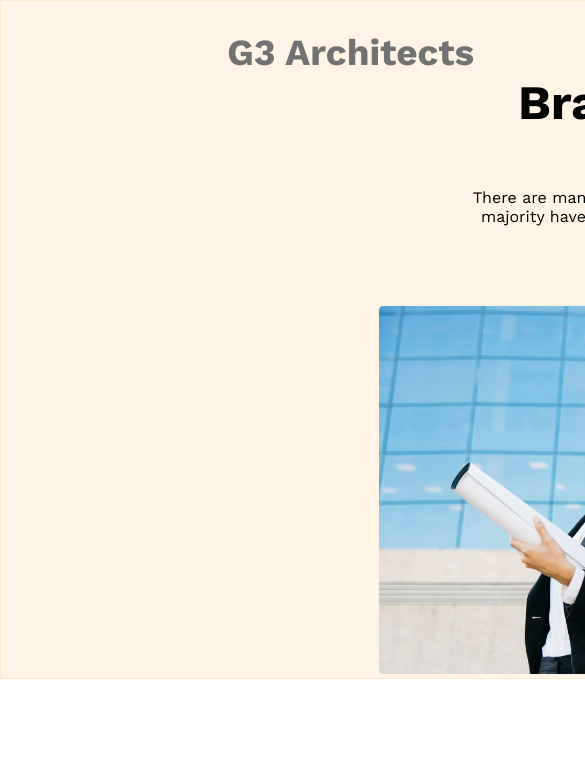
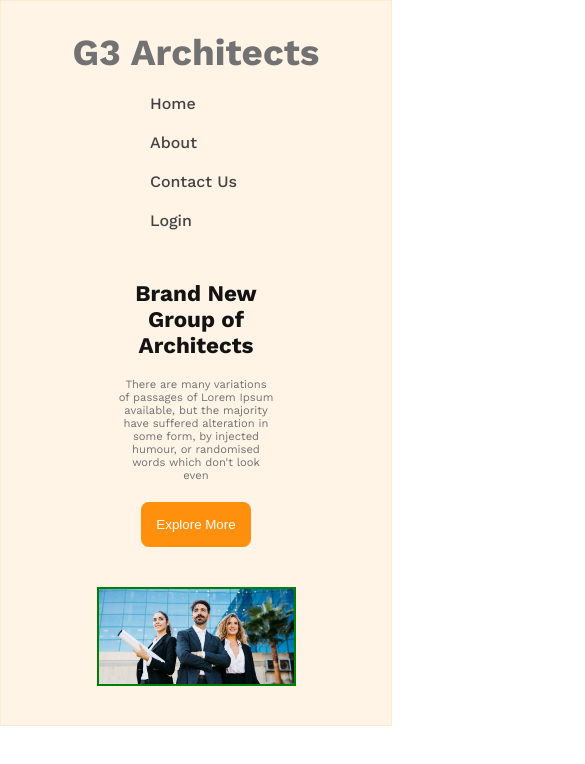
Before and after one commit to always-mohammad-ali/group-of-architects, a plain HTML site: page index.html in a window 390 px wide. Shown: the top 764 px of the page, 585 px wide, since content can reach past the window. Drawn offline with nearby package versions, Linux system fonts and the light colour scheme; a web font is replaced by a local one.

Commit message:
responsive banner done for small device

```diff
--- a/index.html
+++ b/index.html
@@ -21,11 +21,11 @@
         </nav>
         <div class="banner">
             <div class="banner-content">
-                <h1 class="banner-title">Brand New Group of Architects</h1>
-                <p class="banner-description">There are many variations of passages of Lorem Ipsum available, but the majority have suffered alteration in some form, by injected humour, or randomised words which don't look even</p>
+                <h1 class="banner-title dark-1">Brand New Group of Architects</h1>
+                <p class="banner-description dark-3">There are many variations of passages of Lorem Ipsum available, but the majority have suffered alteration in some form, by injected humour, or randomised words which don't look even</p>
                 <button class="primary-btn">Explore More</button>
             </div>
-            <div>
+            <div class="img-div">
                 <img class="banner-img" src="images/banner.png" alt="">
             </div>
 
--- a/styles/style.css
+++ b/styles/style.css
@@ -28,14 +28,23 @@
     color: #727272;
 }
 
-body{
+/* body{
     width: 1513px;
+
+} */
+
+.primary-btn{
+    background-color: #FF900E;
+    color: white;
+    border-radius: 8px;
+    border: none;
+    padding: 15px;
 
 }
 
 /* Header styles */
 .header{
-    width: 100%;
+    width: 99.9%;
     margin: 0 auto;
     background-color: rgba(255, 144, 14, 0.1);
 
@@ -80,16 +89,49 @@ body{
     margin-bottom: 40px;
 
 }
+.img-div{
+    margin-bottom: 35px;
+}
 .banner-img{
     width: 50%;
 
-    /* border: 2px solid green; */
-
+    border: 2px solid green;
     margin: 0 auto;
 }
 
 .banner-title{
-    font-size: 3rem;
-    /* padding: 0px 90px; */
+    font-size: 2rem;
+    margin-top: 30px;
+    padding: 40px 120px;
+
 
 }
+
+.banner-description{
+    font-size: 0.7rem;
+    margin-bottom: 20px;
+}
+
+
+/* Media query and responsiveness */
+
+@media screen and (max-width:576px) {
+
+    .header{
+        width: 100%;
+        align-items: center;
+
+    }
+    .nav-links, .navbar{
+        flex-direction: column;
+        row-gap: 20px;
+    }
+
+    .banner-title{
+          font-size:1.4rem;
+          align-items: center;
+          padding: 0px;
+          margin-bottom: 20px;
+    }
+
+}
```
